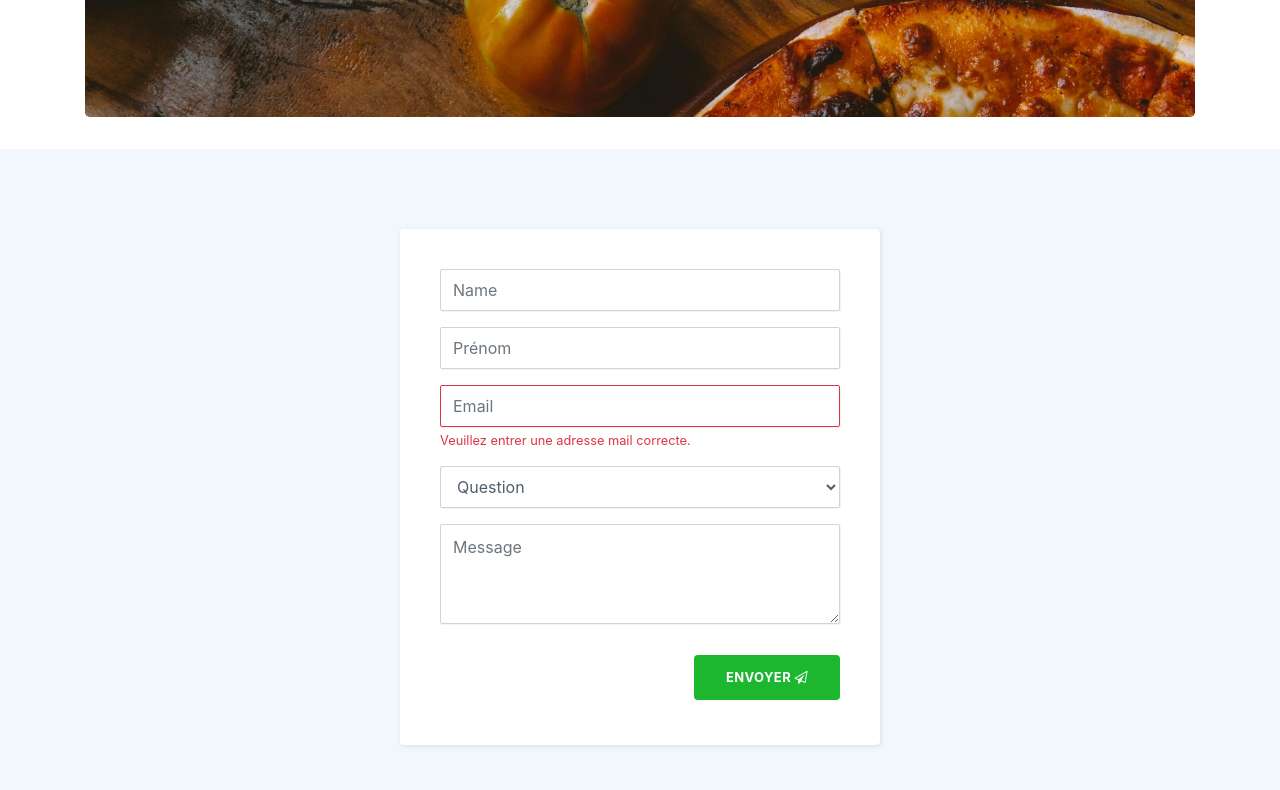
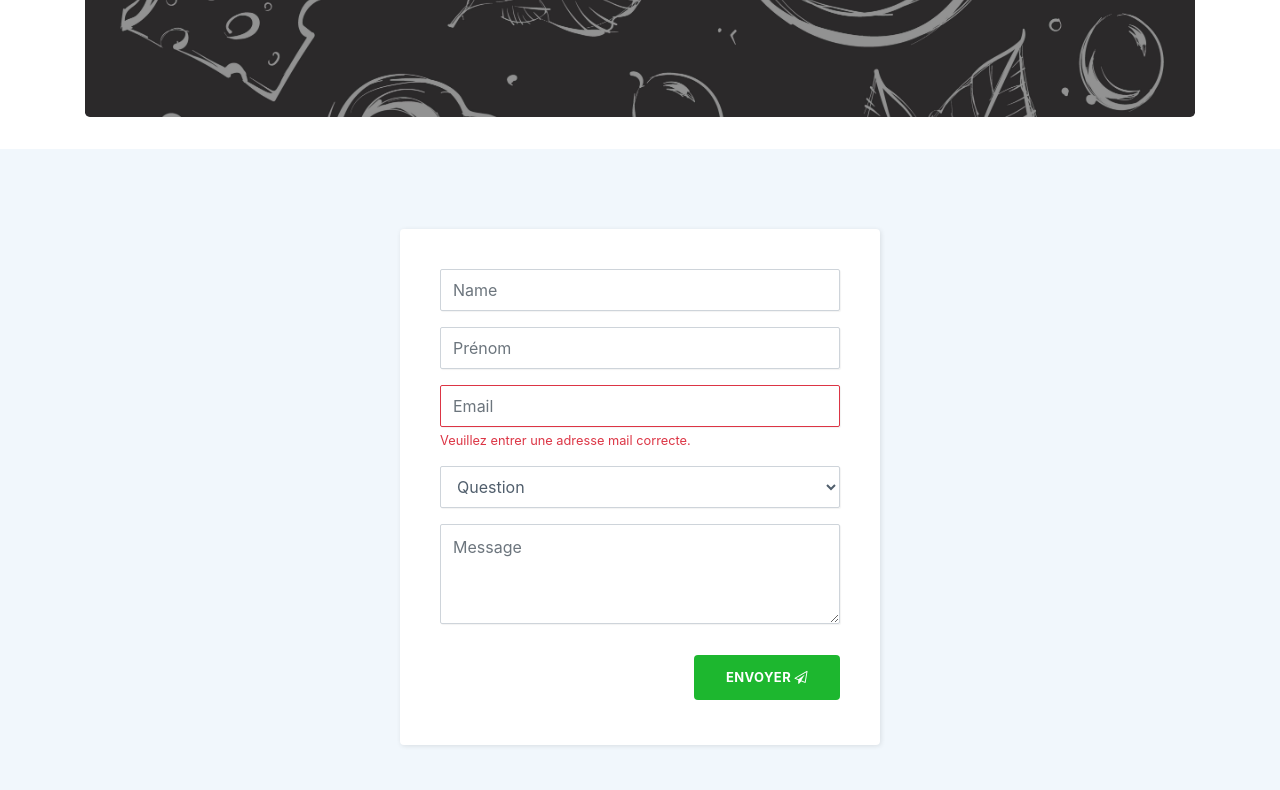
Before and after one commit to gwastelain/restaurant-css-framework, a plain HTML site: page contact.html in a window 1280 px wide. Shown: the part 123-913 px from the top of the page. Drawn offline with nearby package versions, Linux system fonts and the light colour scheme; files whose address does not match are found by name.

Commit message:
ajout patterns

```diff
--- a/assets/css/styles.css
+++ b/assets/css/styles.css
@@ -216,19 +216,25 @@
 .jumbotron-menu {
   background-repeat: no-repeat;
   background-size: cover;
-  background-image: url(../img/pizza.jpg);
+  background-image: url(../img/Pizza-Pattern-Vector.jpg);
 }
 
 .jumbotron-restaurant {
   background-repeat: no-repeat;
   background-size: cover;
-  background-image: url(../img/pizza.jpg);
+  background-image: url(../img/restaurant-pattern.jpg);
 }
 
 .jumbotron-photos {
   background-repeat: no-repeat;
   background-size: cover;
-  background-image: url(../img/pizza.jpg);
+  background-image: url(../img/photos-pattern.jpg);
+}
+
+.jumbotron-contact {
+  background-repeat: no-repeat;
+  background-size: cover;
+  background-image: url(../img/contact-pattern.jpg);
 }
 
 .menu li {
--- a/contact.html
+++ b/contact.html
@@ -33,7 +33,7 @@
     </div>
     <div class="container">
         <h1 class="h1-pages">Nous contacter</h1>
-        <div class="jumbotron jumbotron-menu"></div>
+        <div class="jumbotron jumbotron-contact"></div>
     </div>
     <div class="contact-clean">
         <form method="post">
```
Also changed, not shown: assets/img/Pizza-Pattern-Vector.jpg (added), assets/img/contact-pattern.jpg (added), assets/img/photos-pattern.jpg (added), assets/img/restaurant-pattern.jpg (added), 1 other file.
